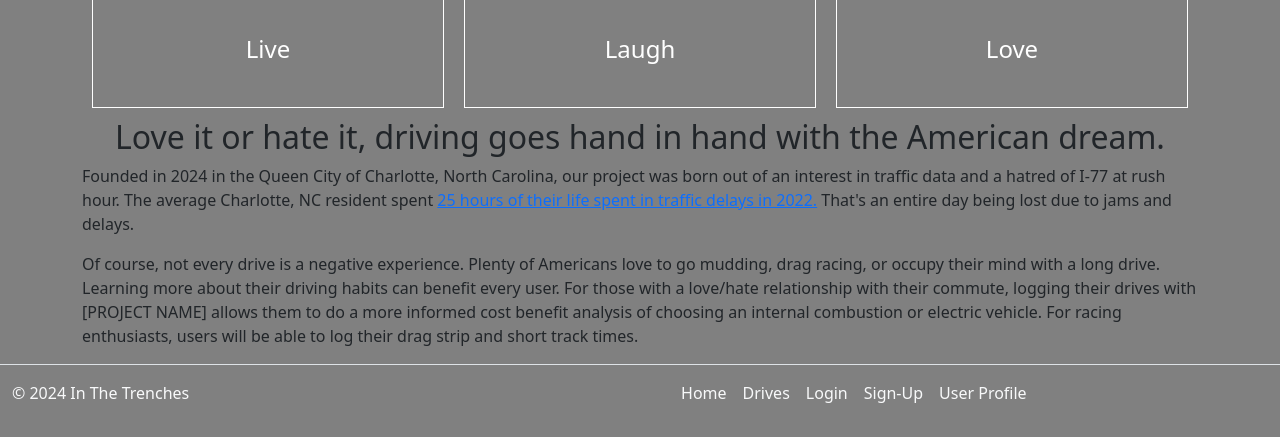
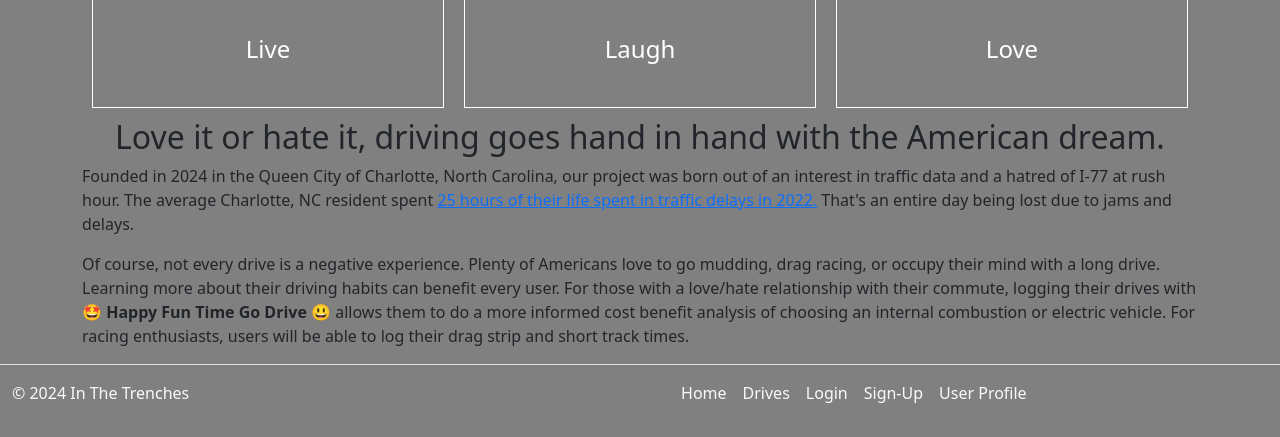
Before and after one commit to sophtank/3155finalproj, a Flask app: page / in a window 1280 px wide. Shown: the part 587-1024 px from the top of the page. Run offline with Flask 3, Linux system fonts and the light colour scheme.

Commit message:
happyfuntimegodrive

```diff
--- a/templates/index.html
+++ b/templates/index.html
@@ -27,7 +27,7 @@
       <p>Founded in 2024 in the Queen City of Charlotte, North Carolina, our project was born out of an interest in traffic data and a hatred of I-77 at rush hour.
       The average Charlotte, NC resident spent <a href = "https://inrix.com/scorecard-city-2022/?city=Charlotte%20NC&index=318">25 hours of their life spent in traffic delays in 2022.</a> That's an entire day being lost due to jams and delays.</p>
       <p>Of course, not every drive is a negative experience. Plenty of Americans love to go mudding, drag racing, or occupy their mind with a long drive.
-      Learning more about their driving habits can benefit every user. For those with a love/hate relationship with their commute, logging their drives with [PROJECT NAME] allows them to do a more informed cost benefit analysis of choosing an internal combustion or electric vehicle. For racing enthusiasts, users will be able to log their drag strip and short track times.</p>
+      Learning more about their driving habits can benefit every user. For those with a love/hate relationship with their commute, logging their drives with <b>🤩 Happy Fun Time Go Drive 😃</b> allows them to do a more informed cost benefit analysis of choosing an internal combustion or electric vehicle. For racing enthusiasts, users will be able to log their drag strip and short track times.</p>
       <p></p>
       </div>
   </main>
```
